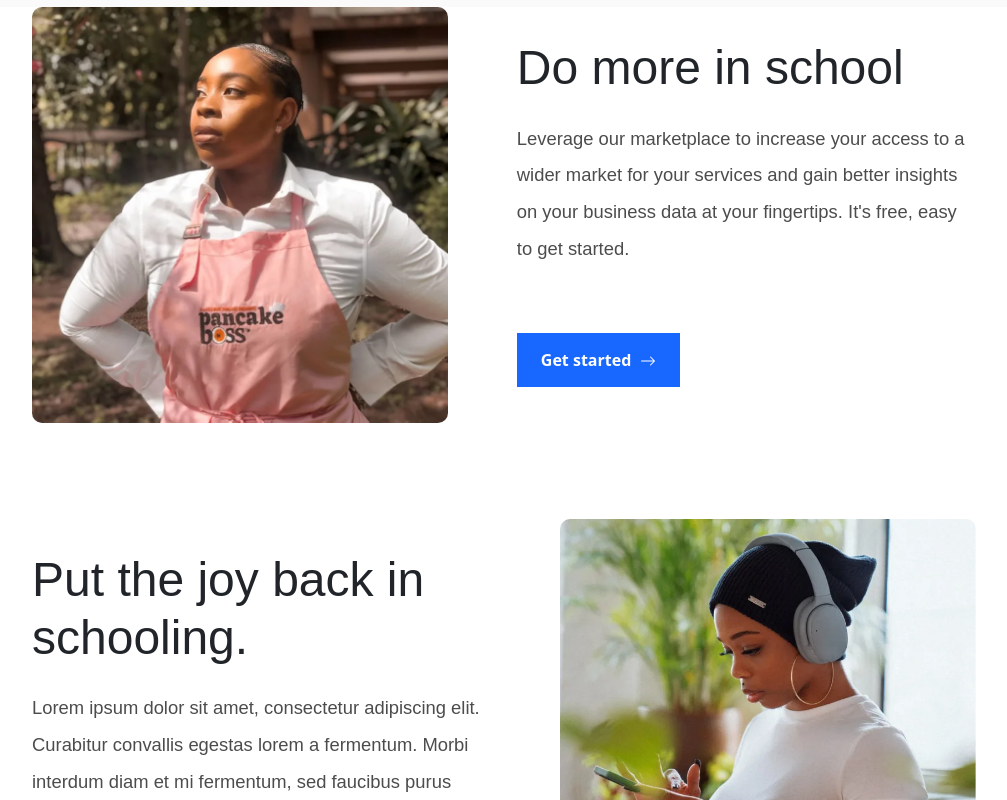
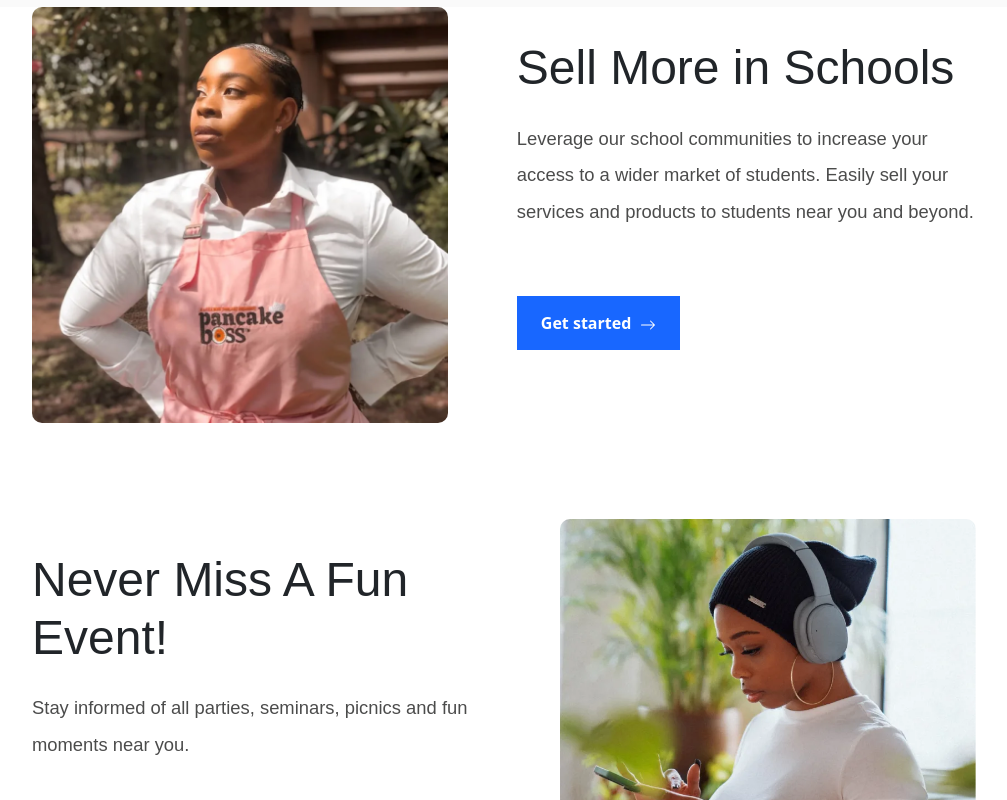
Before and after one commit to qurulab/slelinks, a Next.js app: page / in a window 1280 px wide. Shown: the part 1500-2300 px from the top of the page, without its empty margins (92-1099 px from the left). Built offline with nearby package versions, Linux system fonts and the light colour scheme.

Commit message:
first commit

```diff
--- a/components/ForBusinesses/index.tsx
+++ b/components/ForBusinesses/index.tsx
@@ -16,8 +16,8 @@ const ForBusinesses = () => {
                 {/* <div className="col-md-1"></div> */}
                 <div className="col-md-6">
                     <div className={ styles["businesses__text"] }>
-                        <h1>Do more in school</h1>
-                        <p>Leverage our marketplace to increase your access to a wider market for your services and gain better insights on your business data at your fingertips. It's free, easy to get started.</p>
+                        <h1>Sell More in Schools</h1>
+                        <p>Leverage our school communities to increase your access to a wider market of students. Easily sell your services and products to students near you and beyond.</p>
                         <Button type="primary" title="Get started" path="" />
                     </div>
                 </div>
--- a/components/ForCustomers/index.tsx
+++ b/components/ForCustomers/index.tsx
@@ -11,8 +11,8 @@ const ForCustomers = () => {
                 {/* <div className="col-md-1"></div> */}
                 <div className="col-md-6">
                     <div className={ styles["businesses__text"] }>
-                        <h1> Put the joy back in schooling.</h1>
-                        <p>Lorem ipsum dolor sit amet, consectetur adipiscing elit. Curabitur convallis egestas lorem a fermentum. Morbi interdum diam et mi fermentum, sed faucibus purus iaculis.</p>
+                        <h1> Never Miss A Fun Event!</h1>
+                        <p>Stay informed of all parties, seminars, picnics and fun moments near you.</p>
                         <Button type="primary" title="Get started" path="" /><br />
                     </div>
                 </div>
```
